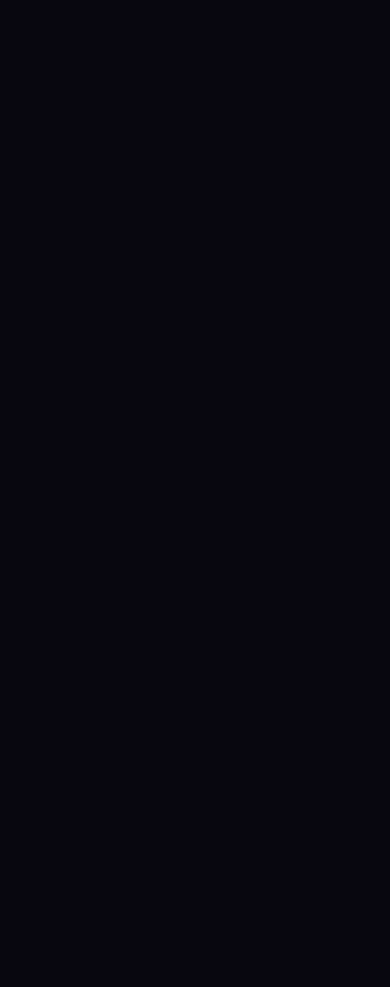
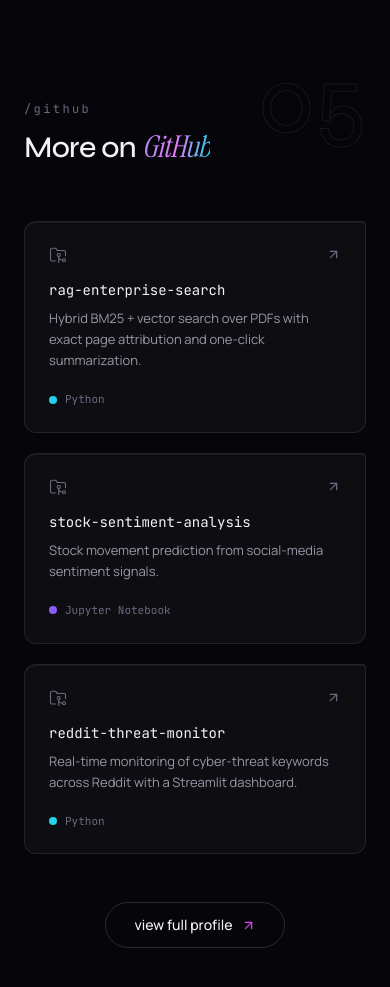
Before and after one commit to nityasolanki/portfolio, a Next.js app: page / in a window 390 px wide. Shown: the part 7400-8387 px from the top of the page. Before the commit the page ends 7389 px from the top, so only its background shows below. Built offline with nearby package versions, Linux system fonts and the light colour scheme.

Commit message:
GitHub highlights: compact repo cards with profile CTA
- Terminal-flavored cards: mono repo names, language dots, whole card clickable
- Deliberately smaller than featured projects (size = hierarchy)
- Ghost CTA to the full GitHub profile

```diff
--- a/src/app/page.tsx
+++ b/src/app/page.tsx
@@ -3,6 +3,7 @@
 import { Skills } from "@/components/sections/Skills";
 import { Experience } from "@/components/sections/Experience";
 import { Projects } from "@/components/sections/Projects";
+import { GithubHighlights } from "@/components/sections/GithubHighlights";
 
 export default function Home() {
   return (
@@ -12,6 +13,7 @@
       <Skills />
       <Experience />
       <Projects />
+      <GithubHighlights />
     </main>
   );
 }
--- /dev/null
+++ b/src/components/sections/GithubHighlights.tsx
@@ -0,0 +1,69 @@
+import { ArrowUpRight, FolderGit2 } from "lucide-react";
+import { githubHighlights, socials } from "@/data/portfolio";
+import { SectionHeading } from "@/components/ui/SectionHeading";
+import { Stagger, StaggerItem } from "@/components/motion/Stagger";
+import { GradientButton } from "@/components/ui/GradientButton";
+
+const languageTints: Record<string, string> = {
+  Python: "bg-cyan",
+  "Jupyter Notebook": "bg-violet",
+};
+
+/*
+ * The second shelf: breadth repos as compact, terminal-flavored cards —
+ * deliberately smaller than the featured projects (size = hierarchy).
+ * The section's real goal is the profile click-through at the bottom.
+ */
+export function GithubHighlights() {
+  return (
+    <section id="github" className="relative py-28">
+      <div className="mx-auto w-full max-w-5xl px-6">
+        <SectionHeading
+          number="05"
+          eyebrow="github"
+          title="More on"
+          accent="GitHub"
+        />
+
+        <Stagger className="grid gap-5 sm:grid-cols-2 lg:grid-cols-3">
+          {githubHighlights.map((repo) => (
+            <StaggerItem key={repo.name} className="block">
+              <a
+                href={repo.url}
+                target="_blank"
+                rel="noopener noreferrer"
+                className="glass group flex h-full flex-col rounded-xl rounded-tr-sm p-6 transition-all duration-300 hover:-translate-y-1 hover:shadow-[0_0_28px_rgba(34,211,238,0.12)]"
+              >
+                <div className="flex items-center justify-between">
+                  <FolderGit2 size={18} strokeWidth={1.5} className="text-fg-faint" />
+                  <ArrowUpRight
+                    size={15}
+                    className="text-fg-faint transition-all duration-300 group-hover:-translate-y-0.5 group-hover:translate-x-0.5 group-hover:text-cyan-soft"
+                  />
+                </div>
+                <p className="mt-4 font-mono text-sm text-fg">{repo.name}</p>
+                <p className="mt-2 flex-1 text-[13px] leading-relaxed text-fg-muted">
+                  {repo.description}
+                </p>
+                <p className="mt-5 flex items-center gap-2 font-mono text-[11px] text-fg-faint">
+                  <span
+                    aria-hidden
+                    className={`h-2 w-2 rounded-full ${languageTints[repo.language] ?? "bg-fg-faint"}`}
+                  />
+                  {repo.language}
+                </p>
+              </a>
+            </StaggerItem>
+          ))}
+        </Stagger>
+
+        <div className="mt-12 flex justify-center">
+          <GradientButton href={socials.github} variant="ghost">
+            view full profile
+            <ArrowUpRight size={15} className="text-fuchsia" />
+          </GradientButton>
+        </div>
+      </div>
+    </section>
+  );
+}
```
